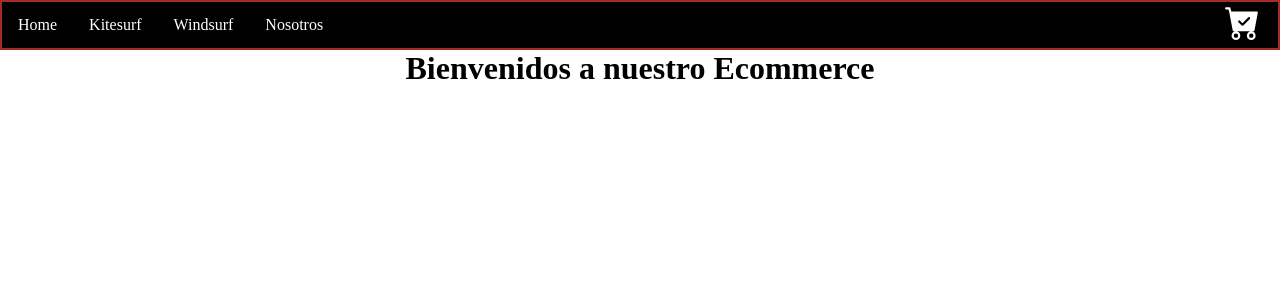
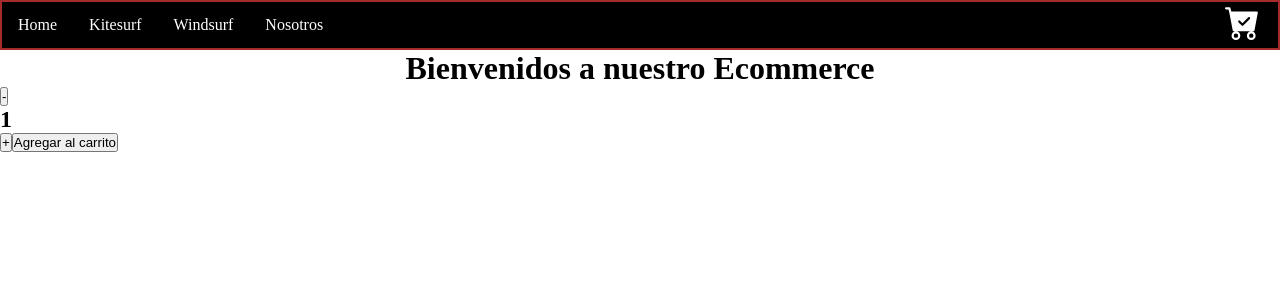
Before and after one commit to trussoromera/proyecto-react-js, a React (Vite) app: page / in a window 1280 px wide. Shown: the top 300 px of the page. Built offline with nearby package versions, Linux system fonts and the light colour scheme.

Commit message:
agregando

```diff
--- a/src/App.jsx
+++ b/src/App.jsx
@@ -1,3 +1,4 @@
+import ItemCount from "./components/ItemCount";
 import NavBar from "./components/NavBar";
 import ItemListContainer from "./containers/ItemListContainer";
 
@@ -11,7 +12,7 @@ function App() {
     categories={categorias}
     />
     <ItemListContainer greeting={"Bienvenidos a nuestro Ecommerce"}/>
-
+    <ItemCount stock={5} initial={1} onAdd={console.log}/>
     </>
   )
 }
--- a/src/components/ItemCount/index.jsx
+++ b/src/components/ItemCount/index.jsx
@@ -1,4 +1,4 @@
-import React, { useState } from 'react';
+import React, { useState, useEffect } from 'react';
 import './styles.scss'
 
 const ItemCount = ({stock, initial, onAdd}) => {
@@ -19,7 +19,7 @@ const ItemCount = ({stock, initial, onAdd}) => {
     }
 
     const addCart = () => {
-        onAdd(count);
+        onAdd(contador);
         setCount (initial);
     }
 
@@ -31,7 +31,7 @@ const ItemCount = ({stock, initial, onAdd}) => {
 
     useEffect(()=> {
         console.log("Se actualiza el estado!")
-    }, [count]);
+    }, [contador]);
 
 
 
@@ -39,7 +39,7 @@ const ItemCount = ({stock, initial, onAdd}) => {
     return (
     <div>
         <button onClick={handleDecrement}>-</button>
-        <h2>{count}</h2>
+        <h2>{contador}</h2>
         <button onClick={handleAdd}>+</button>
         <button onClick={addCart}>Agregar al carrito</button>
     </div>
```
